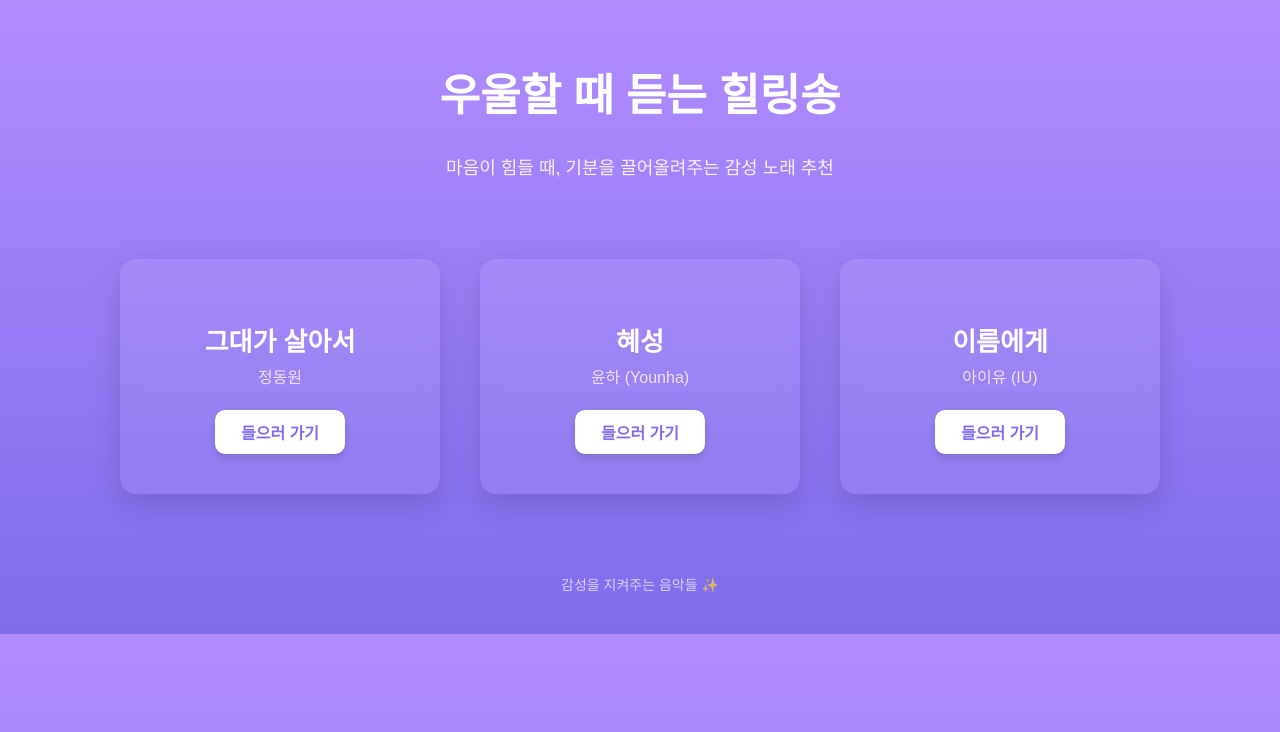
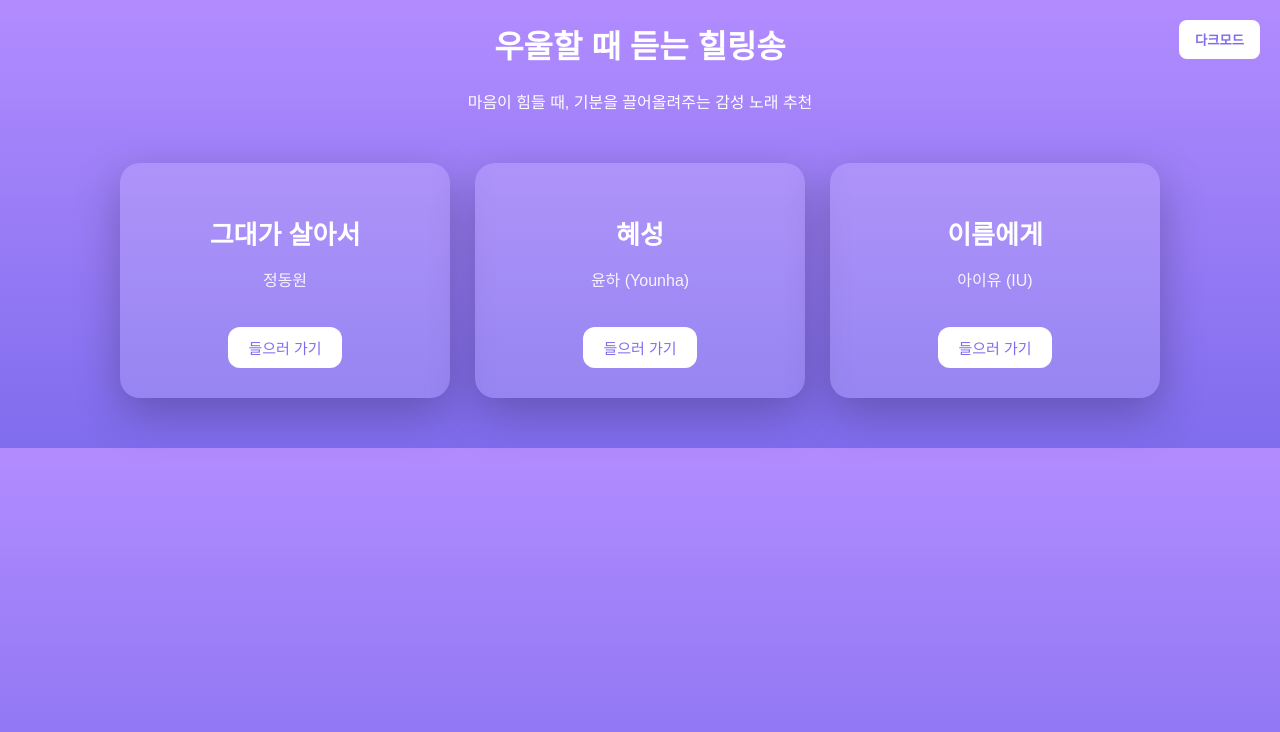
Before and after one commit to kechey6-hub/open-source, a plain HTML site: page index.html in a window 1280 px wide. Drawn offline with Linux system fonts and the light colour scheme.

Commit message:
Add files via upload

```diff
--- a/index.html
+++ b/index.html
@@ -1,112 +1,115 @@
 <!DOCTYPE html>
 <html lang="ko">
 <head>
-  <meta charset="UTF-8" />
-  <meta name="viewport" content="width=device-width, initial-scale=1.0" />
-  <title>우울할 때 듣는 힐링송</title>
+<meta charset="UTF-8">
+<meta name="viewport" content="width=device-width, initial-scale=1.0">
+<title>힐링송 추천</title>
 
 <style>
 body {
+  font-family: "Pretendard", sans-serif;
   margin: 0;
   padding: 0;
-      font-family: "Pretendard", sans-serif;
   text-align: center;
   background: linear-gradient(180deg, #b28cff 0%, #7f6ced 100%);
-      color: #fff;
+  color: white;
+  transition: 0.4s;
 }
 
-    h1 {
-      margin-top: 60px;
-      font-size: 44px;
-      font-weight: 800;
+body.dark {
+  background: linear-gradient(180deg, #121212 0%, #222 100%);
+  color: #f1f1f1;
 }
 
-    p.subtitle {
-      margin-top: 14px;
-      font-size: 18px;
+.toggle {
+  position: absolute;
+  right: 20px;
+  top: 20px;
+  padding: 10px 16px;
+  background: white;
+  color: #7f6ced;
+  border-radius: 8px;
+  border: none;
+  font-weight: bold;
+  cursor: pointer;
+}
+
+.container {
+  max-width: 1100px;
+  margin: 50px auto;
+  display: flex;
+  justify-content: center;
+  gap: 25px;
+}
+
+.card {
+  width: 300px;
+  padding: 30px 15px;
+  border-radius: 20px;
+  background: rgba(255,255,255,0.15);
+  box-shadow: 0px 15px 45px rgba(0,0,0,0.25);
+}
+
+.card h2 {
+  font-size: 26px;
+  margin-bottom: 5px;
+}
+
+.card p {
   opacity: 0.9;
 }
 
-    .tracks {
-      display: flex;
-      justify-content: center;
-      gap: 40px;
-      margin-top: 80px;
-      flex-wrap: wrap;
-    }
-
-    .track {
-      width: 280px;
-      background: rgba(255, 255, 255, 0.08);
-      padding: 40px 20px;
-      border-radius: 16px;
-      backdrop-filter: blur(8px);
-      box-shadow: 0 10px 30px rgba(0,0,0,0.15);
-    }
-
-    .track h2 {
-      font-size: 26px;
-      margin-bottom: 6px;
-      font-weight: 700;
-    }
-
-    .artist {
-      font-size: 16px;
-      opacity: 0.8;
-      margin-bottom: 22px;
-    }
-
-    .btn {
-      display: inline-block;
-      padding: 10px 26px;
-      background: #fff;
+.card button {
+  margin-top: 20px;
+  padding: 10px 20px;
+  background: white;
   color: #7f6ced;
-      text-decoration: none;
-      border-radius: 10px;
-      font-weight: 600;
-      box-shadow: 0 4px 10px rgba(0,0,0,0.15);
-      transition: 0.3s;
-    }
-
-    .btn:hover {
-      opacity: 0.85;
-    }
-
-    footer {
-      margin-top: 80px;
-      font-size: 14px;
-      opacity: 0.7;
-      margin-bottom: 40px;
+  border-radius: 12px;
+  border: none;
+  font-size: 15px;
+  cursor: pointer;
 }
 </style>
 </head>
 
 <body>
+
+<button class="toggle" onclick="toggleMode()">다크모드</button>
+
 <h1>우울할 때 듣는 힐링송</h1>
-  <p class="subtitle">마음이 힘들 때, 기분을 끌어올려주는 감성 노래 추천</p>
+<p>마음이 힘들 때, 기분을 끌어올려주는 감성 노래 추천</p>
 
-  <div class="tracks">
-
-    <div class="track">
+<div class="container">
+  <div class="card">
     <h2>그대가 살아서</h2>
-      <div class="artist">정동원</div>
-      <a href="track1.html" class="btn">들으러 가기</a>
+    <p>정동원</p>
+    <a href="track1.html">
+      <button>들으러 가기</button>
+    </a>
   </div>
 
-    <div class="track">
+  <div class="card">
     <h2>혜성</h2>
-      <div class="artist">윤하 (Younha)</div>
-      <a href="track2.html" class="btn">들으러 가기</a>
+    <p>윤하 (Younha)</p>
+    <a href="track2.html">
+      <button>들으러 가기</button>
+    </a>
   </div>
 
-    <div class="track">
+  <div class="card">
     <h2>이름에게</h2>
-      <div class="artist">아이유 (IU)</div>
-      <a href="track3.html" class="btn">들으러 가기</a>
+    <p>아이유 (IU)</p>
+    <a href="track3.html">
+      <button>들으러 가기</button>
+    </a>
+  </div>
 </div>
 
-  </div>
+<script>
+function toggleMode() {
+  document.body.classList.toggle("dark");
+}
+</script>
 
-  <footer>감성을 지켜주는 음악들 ✨</footer>
 </body>
 </html>
```
Lines whose indentation alone changed are shown as unchanged.
